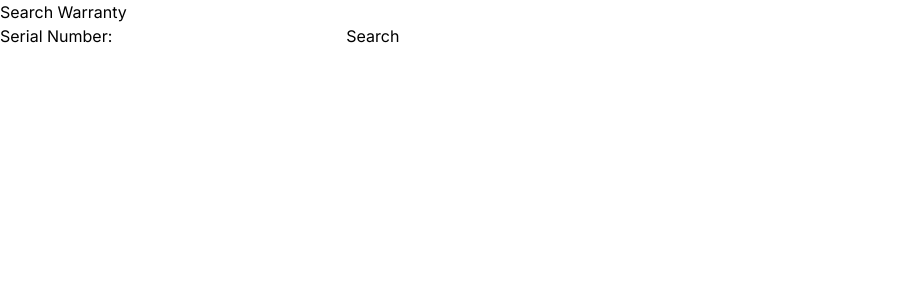
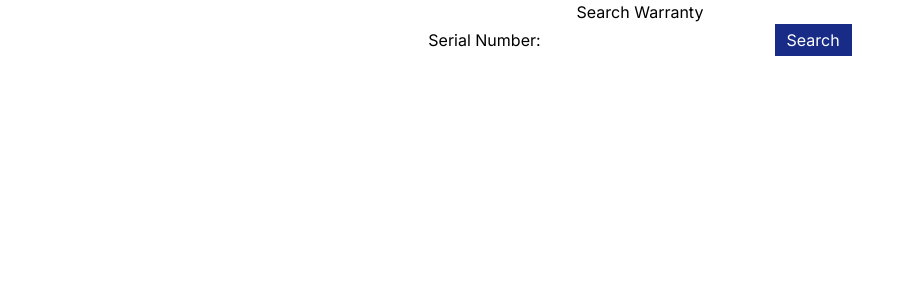
Before and after one commit to DavidSpaice/next, a Next.js app: page /mid-desk in a window 1280 px wide. Shown: the top 300 px of the page, without its empty margins (0-914 px from the left). Built offline with nearby package versions, Linux system fonts and the light colour scheme.

Commit message:
modified mid desk style

```diff
--- a/app/mid-desk/Component.tsx
+++ b/app/mid-desk/Component.tsx
@@ -34,6 +34,7 @@ function MidDesk() {
 
     const [serialNumber, setSerialNumber] = useState('');
     const [warrantyData, setWarrantyData] = useState<WarrantyType>();
+    const [filteredModel, setFilteredModel] = useState<string | null>(null);
     const [error, setError] = useState("");
 
     const handleSearch = async () => {
@@ -55,6 +56,16 @@ function MidDesk() {
             const data = await response.json();
             setWarrantyData(data);
             setError("");
+
+            const matchingModel = data.items.find((item: NewItem) => item.serialNumber === serialNumber);
+
+            if (matchingModel) {
+                setFilteredModel(matchingModel.model);
+                setError("");
+            } else {
+                setError("Model not found for the provided serial number");
+                setFilteredModel(null); // Reset filtered model
+            }
         } catch (error) {
             console.error('Error searching for warranty:', error);
             setError('An error occurred while searching for warranty');
@@ -63,23 +74,29 @@ function MidDesk() {
 
 
     return (
-        <div>
+        <div className='flex flex-col justify-center items-center'>
             <h1>Search Warranty</h1>
-            <div>
+            <div className="h-full flex flex-col justify-center items-center">
+            <form onSubmit={handleSearch} className="">
                 <label>
                     Serial Number:
                     <input
+                        className=" border-gray-100 text-black py-1 outline-none"
                         type="text"
                         value={serialNumber}
                         onChange={(e) => setSerialNumber(e.target.value)}
                     />
                 </label>
-                <button onClick={handleSearch}>Search</button>
+                <button type='submit' className="px-3 py-1 bg-[#182c87] text-white" >Search</button>
+                </form>
             </div>
             {error && <p>{error}</p>}
             {warrantyData && (
                 <div>
                     <h2>Warranty Information:</h2>
+                    <br />
+                    <h2>Model Information:</h2>
+                    <p>Model: {filteredModel}</p> <p>Serial Number: {serialNumber}</p>
                     <br />
                     <h2>Owner Name:</h2>
                     <p>{warrantyData.firstName} {warrantyData.lastName}</p>
```
